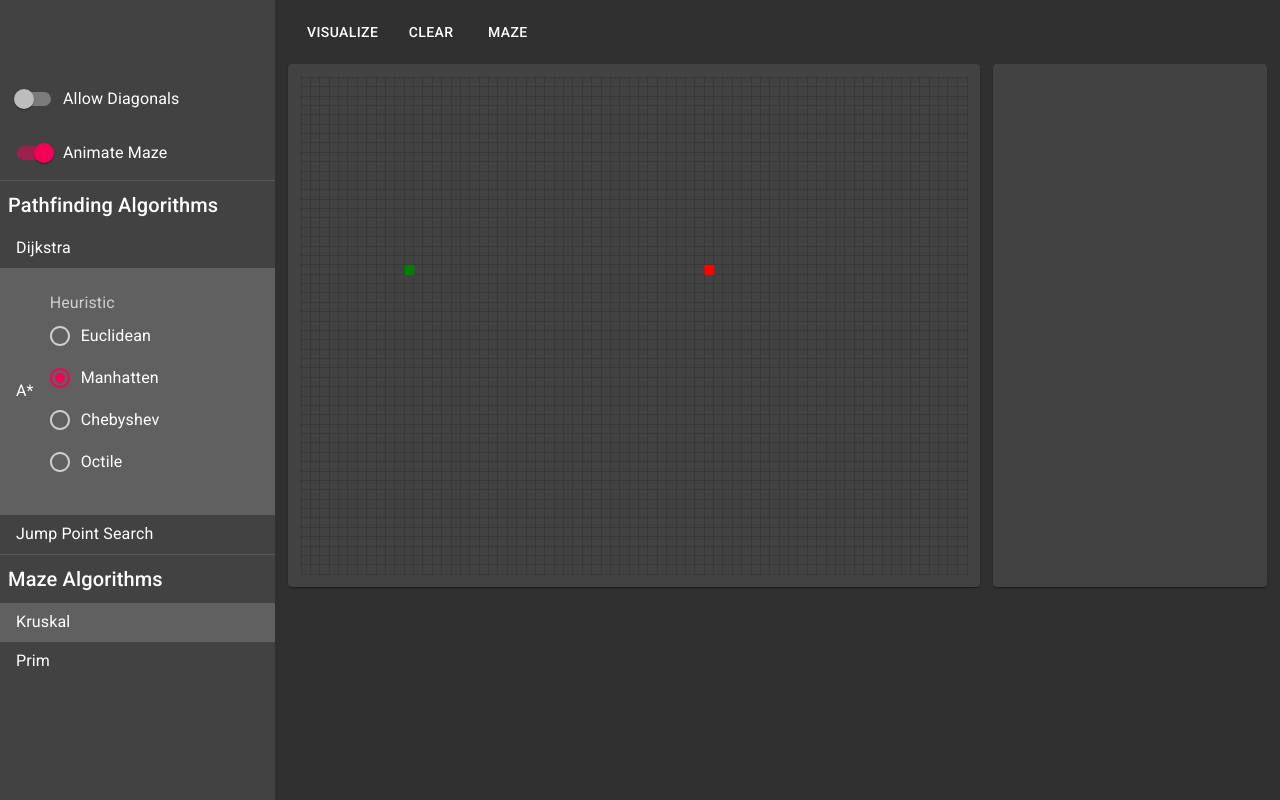
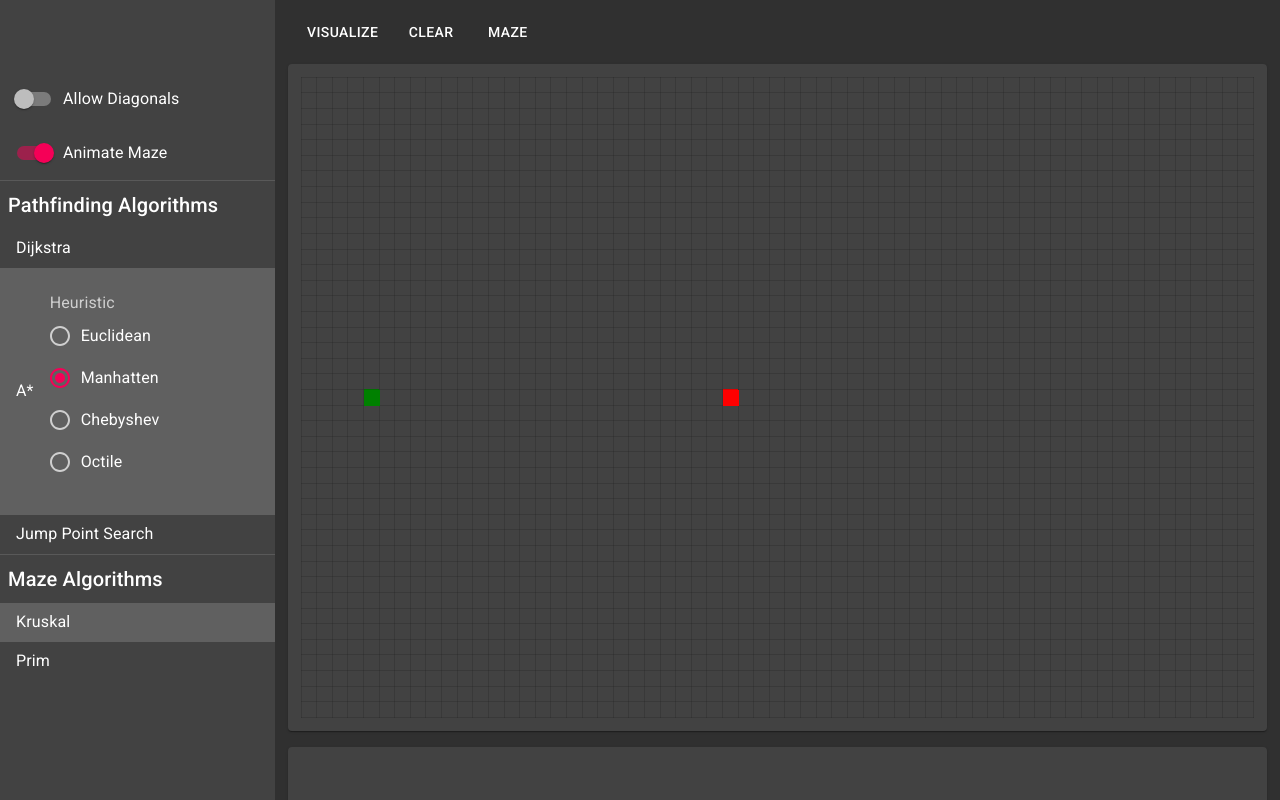
Before and after one commit to aarnav982023/PathfindingVis, a React (Create React App) app: page / in a window 1280 px wide. Shown: the top 800 px of the page. Built offline with nearby package versions, Linux system fonts and the light colour scheme.

Commit message:
Added visited and shortest path to redux store

```diff
--- a/src/actions/index.js
+++ b/src/actions/index.js
@@ -39,3 +39,17 @@ export const setAnimating = isAnim => {
     payload: isAnim
   };
 };
+
+export const setVisited = visited => {
+  return {
+    type: "SET_VISITED",
+    payload: visited
+  };
+};
+
+export const setShortest = shortest => {
+  return {
+    type: "SET_SHORTEST",
+    payload: shortest
+  };
+};
--- a/src/components/App.css
+++ b/src/assets/css/App.css
@@ -7,7 +7,6 @@
     padding: 1vw;
     margin-right: 1vw;
     border-radius : 1vw;
-    --background-color:white;
     box-shadow: 0.1px 0.1px 5px black;
     width:100%;
 }
@@ -16,7 +15,6 @@
     width:100%;
 }
 .grid td{
-    --border:0.1px solid rgba(75, 231, 231, 0.322);
     border:0.1px solid rgba(7, 7, 7, 0.13);
     width:1fr ;
     height:1fr;
@@ -24,8 +22,6 @@
 }
 
 .node{
-    --width:100%;
-    --height:100%;
     padding:0;
 }
 .visited-anim{
@@ -72,14 +68,13 @@
     width:100%;
     margin-top:8vh;
     padding:0 1vw 1vw 1vw;
-    height:auto;
 }
 .placeholder{
     width:40%;
     height:auto;
 }
 
-@media only screen and (max-width:1200px){
+@media only screen and (max-width:1400px){
     .content{
         flex-direction: column;
     }
--- a/src/components/App.js
+++ b/src/components/App.js
@@ -1,7 +1,7 @@
 import React from "react";
 import Grid from "./Grid";
 import NavBar from "./NavBar";
-import "./App.css";
+import "../assets/css/App.css";
 import Card from "@material-ui/core/Card";
 import {
   createMuiTheme,
@@ -31,6 +31,31 @@ const Placeholder = withStyles({
 
 const App = () => {
   const gridRef = React.useRef();
+
+  const xs = window.matchMedia("(max-width: 576px)").matches;
+  const sm = window.matchMedia("(min-width: 576px)").matches;
+  const md = window.matchMedia("(min-width: 768px)").matches;
+  const lg = window.matchMedia("(min-width: 960px)").matches;
+  const xl = window.matchMedia("(min-width: 1200px)").matches;
+
+  const getRow = () => {
+    if (xl) return 41;
+    if (lg) return 37;
+    if (md) return 39;
+    if (sm) return 43;
+    if (xs) return 43;
+    return 60;
+  };
+
+  const getColumn = () => {
+    if (xl) return 61;
+    if (lg) return 45;
+    if (md) return 51;
+    if (sm) return 41;
+    if (xs) return 31;
+    return 100;
+  };
+
   return (
     <ThemeProvider theme={myTheme}>
       <div className="app">
@@ -46,7 +71,7 @@ const App = () => {
           }}
         />
         <div className="content">
-          <Grid ref={gridRef} />
+          <Grid ref={gridRef} rows={getRow()} columns={getColumn()} />
           <div className="placeholder">
             <Placeholder />
           </div>
--- a/src/components/Grid.js
+++ b/src/components/Grid.js
@@ -8,13 +8,10 @@ import prim from "../mazeGen/Prim";
 import Card from "@material-ui/core/Card";
 import { withStyles } from "@material-ui/core/styles";
 import { connect } from "react-redux";
-import { setAnimating } from "../actions";
+import { setAnimating, setVisited, setShortest } from "../actions";
 
-//41 55
-const rows = 53;
-const columns = 71;
-let startNode = { row: 20, column: 11 };
-let endNode = { row: 20, column: 43 };
+let startNode = { row: 20, column: 4 };
+let endNode = { row: 20, column: 27 };
 let selectStart = false;
 let selectEnd = false;
 let selectWall = false;
@@ -40,15 +37,21 @@ class TGrid extends React.Component {
   async componentDidMount() {
     await this.setGrid();
     this.gridRef.current.style.height = `${(this.gridRef.current.offsetWidth /
-      columns) *
-      rows}px`;
+      this.props.columns) *
+      this.props.rows}px`;
     window.addEventListener("resize", e => {
       this.gridRef.current.style.height = `${(this.gridRef.current.offsetWidth /
-        columns) *
-        rows}px`;
+        this.props.columns) *
+        this.props.rows}px`;
     });
   }
+
   render() {
+    if (isAnimated) {
+      const response = this.visualizeRealTime(startNode, endNode);
+      this.props.setVisited(response.visitedNodes.length);
+      this.props.setShortest(response.shortestPath.length);
+    }
     if (this.state.grid.length === 0) return <div>Loading...</div>;
     return (
       <GridContainer>
@@ -58,11 +61,12 @@ class TGrid extends React.Component {
       </GridContainer>
     );
   }
+
   nodes = () => {
     let nodes = [];
-    for (let i = 0; i < rows; i++) {
+    for (let i = 0; i < this.props.rows; i++) {
       let nodeRow = [];
-      for (let j = 0; j < columns; j++)
+      for (let j = 0; j < this.props.columns; j++)
         nodeRow.push(
           <Node
             key={i.toString() + "-" + j.toString()}
@@ -100,9 +104,9 @@ class TGrid extends React.Component {
 
   getInitGrid = () => {
     let grid = [];
-    for (let i = 0; i < rows; i++) {
+    for (let i = 0; i < this.props.rows; i++) {
       let row = [];
-      for (let j = 0; j < columns; j++) row.push(this.getNode(i, j));
+      for (let j = 0; j < this.props.columns; j++) row.push(this.getNode(i, j));
       grid.push(row);
     }
     return grid;
@@ -118,16 +122,17 @@ class TGrid extends React.Component {
       isWall: false
     };
   };
-  setRowColumnStyle = () => {
-    document.documentElement.style.setProperty("--rows", rows);
-    document.documentElement.style.setProperty("--columns", columns);
-  };
   onMouseClick = async (row, column) => {
     if (this.props.anim) return;
     if (selectStart) {
       if (row !== endNode.row || column !== endNode.column) {
         selectStart = false;
         this.changeGridStartNode(row, column);
+        if (isAnimated) {
+          const response = this.visualizeRealTime(startNode, endNode);
+          this.props.setVisited(response.visitedNodes.length);
+          this.props.setShortest(response.shortestPath.length);
+        }
       }
     } else if (
       row === startNode.row &&
@@ -139,6 +144,11 @@ class TGrid extends React.Component {
       if (row !== startNode.row || column !== startNode.column) {
         selectEnd = false;
         this.changeGridEndNode(row, column);
+        if (isAnimated) {
+          const response = this.visualizeRealTime(startNode, endNode);
+          this.props.setVisited(response.visitedNodes.length);
+          this.props.setShortest(response.shortestPath.length);
+        }
       }
     } else if (
       row === endNode.row &&
@@ -182,9 +192,10 @@ class TGrid extends React.Component {
   };
   getRefs = () => {
     let refs = [];
-    for (let i = 0; i < rows; i++) {
+    for (let i = 0; i < this.props.rows; i++) {
       let rowRef = [];
-      for (let j = 0; j < columns; j++) rowRef.push(React.createRef());
+      for (let j = 0; j < this.props.columns; j++)
+        rowRef.push(React.createRef());
       refs.push(rowRef);
     }
     return refs;
@@ -223,6 +234,8 @@ class TGrid extends React.Component {
   };
   clearGrid = () => {
     isAnimated = false;
+    this.props.setVisited(0);
+    this.props.setShortest(0);
     this.setGrid();
   };
   visualize = async () => {
@@ -231,7 +244,6 @@ class TGrid extends React.Component {
     await this.setGrid(grid);
     this.clearVisited(grid);
     const response = await this.getResponseFromAlgo(grid, startNode, endNode);
-    console.log(response);
     const { visitedNodes, shortestPath } = response;
     visitedNodes.shift();
     shortestPath.shift();
@@ -244,26 +256,39 @@ class TGrid extends React.Component {
     this.animate(visitedNodes, shortestPath, grid);
   };
   getResponseFromAlgo = (grid, sn, en) => {
+    let response;
     switch (this.props.algo) {
       case 0:
-        return dijkstra(grid, sn, en, this.props.diag);
+        response = dijkstra(grid, sn, en, this.props.diag);
+        break;
       case 1:
-        return astar(grid, sn, en, this.props.heuristic[1], this.props.diag);
+        response = astar(
+          grid,
+          sn,
+          en,
+          this.props.heuristic[1],
+          this.props.diag
+        );
+        break;
       case 2:
-        return jumpPointSearch(grid, sn, en);
+        response = jumpPointSearch(grid, sn, en);
+        break;
       default:
         break;
     }
+    return response;
   };
-  animate = (visitedNodes, shortestPath, grid) => {
+  animate = async (visitedNodes, shortestPath, grid) => {
     let i = 0,
       j = 0;
-    const animateVisitedNodes = () => {
+    const animateVisitedNodes = async () => {
       if (i === visitedNodes.length) {
         if (shortestPath.length) requestAnimationFrame(animateShortestPath);
         else {
           isAnimated = true;
           this.props.setAnimating(false);
+          this.props.setVisited(visitedNodes.length);
+          this.props.setShortest(shortestPath.length);
           this.setGrid(grid);
         }
         return;
@@ -276,6 +301,8 @@ class TGrid extends React.Component {
     const animateShortestPath = () => {
       if (j === shortestPath.length) {
         isAnimated = true;
+        this.props.setVisited(visitedNodes.length);
+        this.props.setShortest(shortestPath.length);
         this.props.setAnimating(false);
         this.setGrid(grid);
         return;
@@ -285,7 +312,7 @@ class TGrid extends React.Component {
       ++j;
       requestAnimationFrame(animateShortestPath);
     };
-    requestAnimationFrame(animateVisitedNodes);
+    await requestAnimationFrame(animateVisitedNodes);
   };
 
   visualizeRealTime = (sn, en) => {
@@ -299,12 +326,13 @@ class TGrid extends React.Component {
     visitedNodes.shift();
     shortestPath.shift();
     shortestPath.pop();
-    visitedNodes.forEach(node =>
-      this.nodeRefs[node.row][node.col].current.classList.add("visited")
-    );
-    shortestPath.forEach(node =>
-      this.nodeRefs[node.row][node.col].current.classList.add("shortest-path")
-    );
+    visitedNodes.forEach(node => {
+      this.nodeRefs[node.row][node.col].current.classList.add("visited");
+    });
+    shortestPath.forEach(node => {
+      this.nodeRefs[node.row][node.col].current.classList.add("shortest-path");
+    });
+    return { visitedNodes, shortestPath };
   };
 
   visualizeMaze = async () => {
@@ -324,9 +352,9 @@ class TGrid extends React.Component {
   getResponseFromMaze = grid => {
     switch (this.props.maze) {
       case 0:
-        return kruskal(grid, rows, columns);
+        return kruskal(grid, this.props.rows, this.props.columns);
       case 1:
-        return prim(grid, rows, columns);
+        return prim(grid, this.props.rows, this.props.columns);
       default:
         break;
     }
@@ -374,6 +402,11 @@ const mapStateToProps = state => {
   return state;
 };
 
-export default connect(mapStateToProps, { setAnimating }, null, {
-  forwardRef: true
-})(TGrid);
+export default connect(
+  mapStateToProps,
+  { setAnimating, setVisited, setShortest },
+  null,
+  {
+    forwardRef: true
+  }
+)(TGrid);
--- a/src/components/NavBar.js
+++ b/src/components/NavBar.js
@@ -1,5 +1,4 @@
 import React from "react";
-import PropTypes from "prop-types";
 import AppBar from "@material-ui/core/AppBar";
 import CssBaseline from "@material-ui/core/CssBaseline";
 import Drawer from "@material-ui/core/Drawer";
@@ -19,7 +18,7 @@ import FormControlLabel from "@material-ui/core/FormControlLabel";
 import FormLabel from "@material-ui/core/FormLabel";
 import RadioGroup from "@material-ui/core/RadioGroup";
 import SwipeableDrawer from "@material-ui/core/SwipeableDrawer";
-import { makeStyles, useTheme, createMuiTheme } from "@material-ui/core/styles";
+import { makeStyles, createMuiTheme } from "@material-ui/core/styles";
 import { Divider } from "@material-ui/core";
 import { connect } from "react-redux";
 import {
@@ -37,13 +36,13 @@ const useStyles = makeStyles(theme => ({
     display: "flex"
   },
   drawer: {
-    [theme.breakpoints.up("sm")]: {
+    [theme.breakpoints.up("md")]: {
       width: drawerWidth,
       flexShrink: 0
     }
   },
   appBar: {
-    [theme.breakpoints.up("sm")]: {
+    [theme.breakpoints.up("md")]: {
       width: `calc(100% - ${drawerWidth}px)`,
       marginLeft: drawerWidth,
       height: "7vh"
@@ -55,7 +54,7 @@ const useStyles = makeStyles(theme => ({
   },
   menuButton: {
     marginRight: theme.spacing(2),
-    [theme.breakpoints.up("sm")]: {
+    [theme.breakpoints.up("md")]: {
       display: "none"
     }
   },
@@ -113,7 +112,6 @@ function NavBar(props) {
     anim
   } = props;
   const classes = useStyles();
-  const theme = useTheme();
   const [mobileOpen, setMobileOpen] = React.useState(false);
 
   const handleDrawerToggle = () => {
@@ -163,6 +161,7 @@ function NavBar(props) {
         </Typography>
         <ListItem
           button
+          disabled={anim}
           selected={algo === 0}
           onClick={event => {
             handleAlgoClick(0);
@@ -173,6 +172,7 @@ function NavBar(props) {
         <ListItem
           button
           selected={algo === 1}
+          disabled={anim}
           onClick={event => {
             handleAlgoClick(1);
           }}
@@ -213,6 +213,7 @@ function NavBar(props) {
         <ListItem
           button
           selected={algo === 2}
+          disabled={anim}
           onClick={event => {
             handleAlgoClick(2);
           }}
@@ -226,6 +227,7 @@ function NavBar(props) {
         <ListItem
           button
           selected={maze === 0}
+          disabled={anim}
           onClick={event => {
             handleMazeItemClick(0);
           }}
@@ -235,6 +237,7 @@ function NavBar(props) {
         <ListItem
           button
           selected={maze === 1}
+          disabled={anim}
           onClick={event => {
             handleMazeItemClick(1);
           }}
@@ -297,7 +300,6 @@ function NavBar(props) {
           <SwipeableDrawer
             container={container}
             variant="temporary"
-            anchor={theme.direction === "rtl" ? "right" : "left"}
             onOpen={() => {
               setMobileOpen(true);
             }}
@@ -313,7 +315,7 @@ function NavBar(props) {
             {drawer}
           </SwipeableDrawer>
         </Hidden>
-        <Hidden xsDown implementation="css">
+        <Hidden smDown implementation="css">
           <Drawer
             classes={{
               paper: classes.drawerPaper
@@ -329,18 +331,7 @@ function NavBar(props) {
   );
 }
 
-NavBar.propTypes = {
-  /**
-   * Injected by the documentation to work in an iframe.
-   * You won't need it on your project.
-   */
-  container: PropTypes.instanceOf(
-    typeof Element === "undefined" ? Object : Element
-  )
-};
-
 const mapStateToProps = state => {
-  console.log(state);
   return state;
 };
 
--- a/src/index.js
+++ b/src/index.js
@@ -1,13 +1,15 @@
 import React from "react";
 import ReactDOM from "react-dom";
-//import Grid from "./components/Grid";
 import App from "./components/App";
 import { Provider } from "react-redux";
-import { createStore } from "redux";
+import { createStore, compose } from "redux";
 import reducers from "./reducers";
 
+const composeEnhancers = window.__REDUX_DEVTOOLS_EXTENSION_COMPOSE__ || compose;
+const store = createStore(reducers, composeEnhancers());
+
 ReactDOM.render(
-  <Provider store={createStore(reducers)}>
+  <Provider store={store}>
     <App />
   </Provider>,
   document.querySelector("#root")
--- a/src/reducers/index.js
+++ b/src/reducers/index.js
@@ -31,11 +31,31 @@ const animatingReducer = (anim = false, action) => {
   return anim;
 };
 
+const visitedReducer = (visited = 0, action) => {
+  switch (action.type) {
+    case "SET_VISITED":
+      return action.payload;
+    default:
+      return visited;
+  }
+};
+
+const shortestReducer = (shortest = 0, action) => {
+  switch (action.type) {
+    case "SET_SHORTEST":
+      return action.payload;
+    default:
+      return shortest;
+  }
+};
+
 export default combineReducers({
   algo: algoReducer,
   diag: diagReducer,
   heuristic: heuristicReducer,
   maze: mazeReducer,
   animMaze: animMazeReducer,
-  anim: animatingReducer
+  anim: animatingReducer,
+  visited: visitedReducer,
+  shortest: shortestReducer
 });
```
